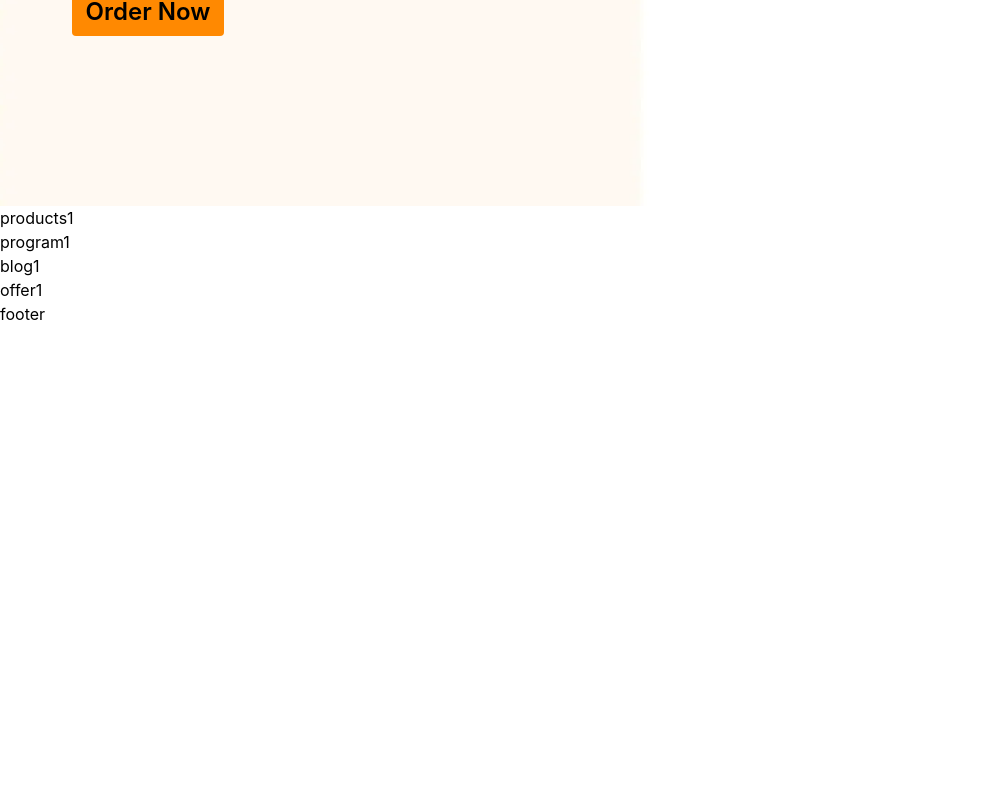
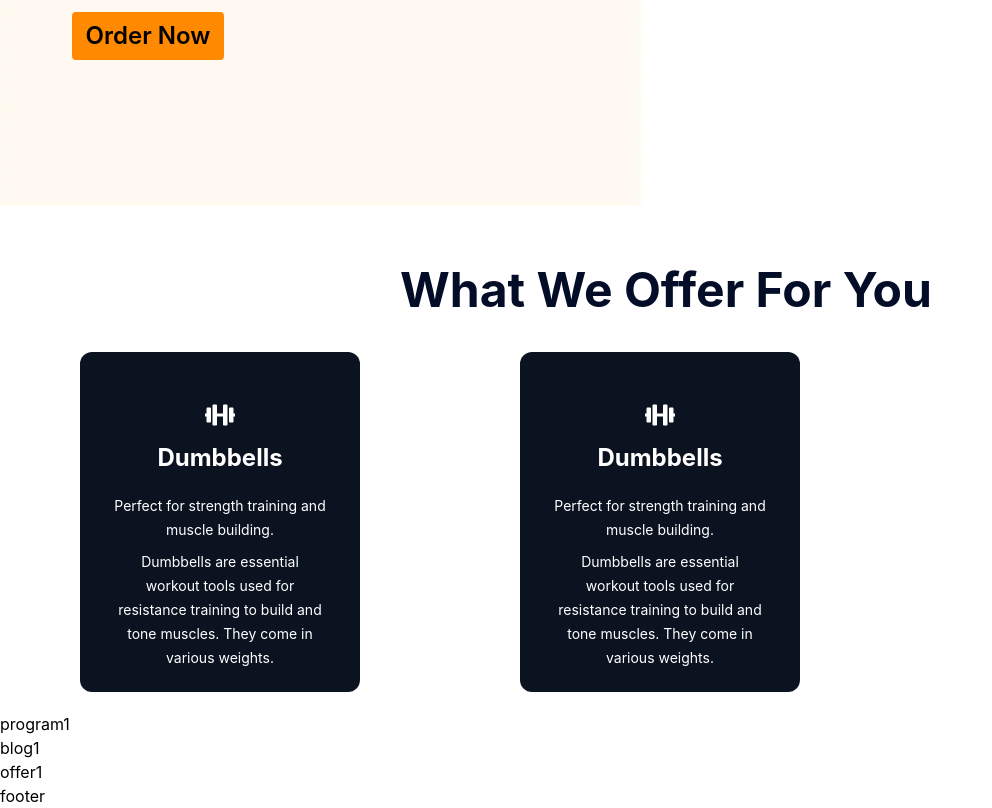
Before and after one commit to ShanzaArooj142/coders-gym-website, a React (Vite) app in the folder coders-gym/: page / in a window 1280 px wide. Shown: the part 554-1362 px from the top of the page, without its empty margins (0-992 px from the left). Before the commit the page ends 880 px from the top, so only its background shows below. Built offline with nearby package versions, Linux system fonts and the light colour scheme.

Commit message:
Add react-icons dependency and enhance Products component with icons and descriptions

```diff
--- a/coders-gym/package.json
+++ b/coders-gym/package.json
@@ -13,6 +13,7 @@
     "@tailwindcss/vite": "^4.3.3",
     "react": "^19.2.8",
     "react-dom": "^19.2.8",
+    "react-icons": "^5.7.0",
     "react-router-dom": "^7.18.3",
     "tailwindcss": "^4.3.3"
   },
--- a/coders-gym/src/components/Navbar.jsx
+++ b/coders-gym/src/components/Navbar.jsx
@@ -2,7 +2,7 @@ import React from 'react'
 
 const Navbar = () => {
   return (
-    <div className="pt-4 mx-20">
+    <div className="pt-10 mx-20">
       <nav className="flex items-center justify-between">
         <div className="flex items-center">
           <img src="/logo.svg" alt="" className="h-8 w-8" />
--- a/coders-gym/src/components/Products.jsx
+++ b/coders-gym/src/components/Products.jsx
@@ -1,11 +1,49 @@
-import React from 'react'
+import React from "react";
+import { FaDumbbell } from "react-icons/fa";
 
 const Products = () => {
   return (
-    <div id='products'>
-      products1
+    <div id="products" className="py-5">
+      <div><h1 className='text-5xl font-bold text-[#030d28]  ml-100 mt-10'>What We Offer For You</h1></div>
+      <div className="flex flex-row ">
+         <div className="bg-[#0b1220] text-white w-70 h-85 rounded-xl flex flex-col items-center text-center px-8 py-12 mt-9.5 ml-20 mr-20">
+        <p className="text-3xl mb-3">  <FaDumbbell  /> </p>
+
+        <h2 className="text-2xl font-bold mb-5 ">Dumbbells</h2>
+        <p className=" leading-6 text-sm">
+          Perfect for strength training and <br /> muscle building.
+        </p>
+        <p className="text-sm leading-6 mt-2">
+          Dumbbells are essential <br /> workout tools used for <br />
+          resistance training to build and <br /> tone muscles.
+          They come in <br /> various weights.
+        </p>
+      </div>
+
+
+      <div className="bg-[#0b1220] text-white w-70 h-85 rounded-xl flex flex-col items-center text-center px-8 py-12 mt-9.5 ml-20 mr-20">
+        <p className="text-3xl mb-3">  <FaDumbbell  /> </p>
+
+        <h2 className="text-2xl font-bold mb-5 ">Dumbbells</h2>
+        <p className=" leading-6 text-sm">
+          Perfect for strength training and <br /> muscle building.
+        </p>
+        <p className="text-sm leading-6 mt-2">
+          Dumbbells are essential <br /> workout tools used for <br />
+          resistance training to build and <br /> tone muscles.
+          They come in <br /> various weights.
+        </p>
+      </div>
+
+
+
+
+
+
+      </div>
+
     </div>
-  )
-}
+  );
+};
 
-export default Products
+export default Products;
```
Also changed, not shown: 1 other file (tests, documents, lock files or other folders).
